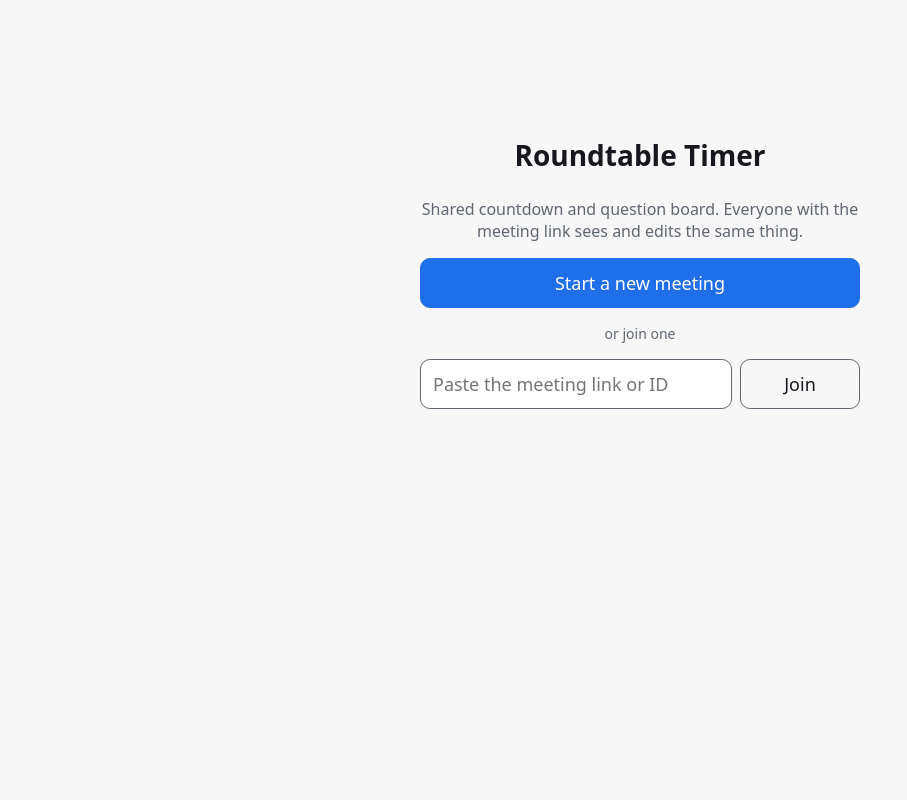
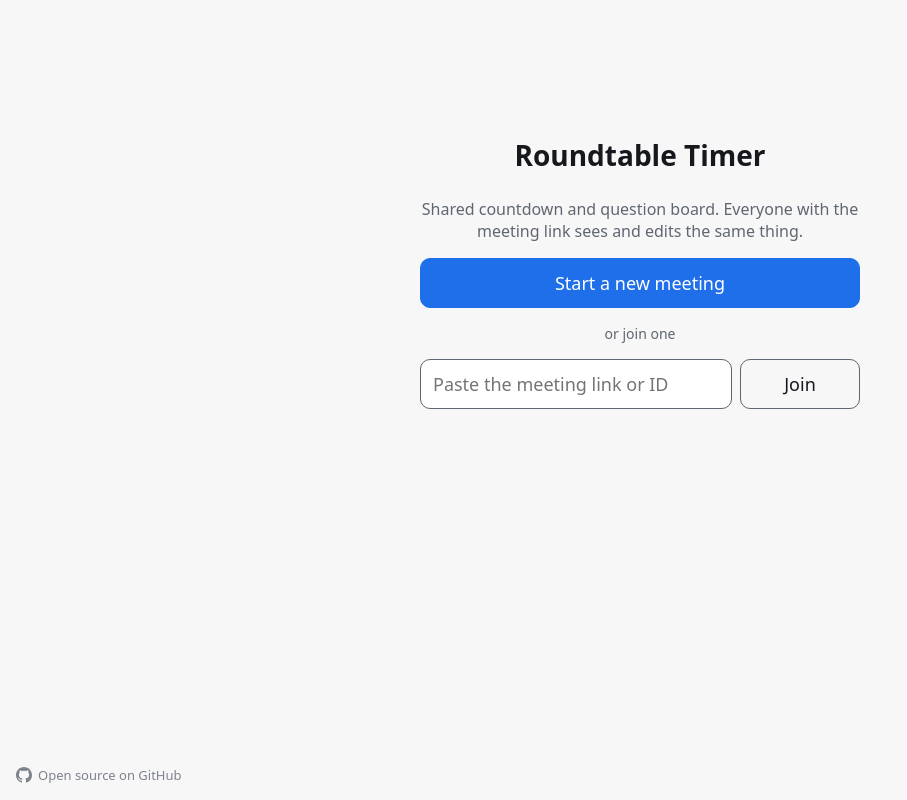
Before and after one commit to aviat/roundtable, a plain HTML site: page index.html in a window 1280 px wide. Shown: the whole page, without its empty margins (0-907 px from the left). Drawn offline with Linux system fonts and the light colour scheme.

Commit message:
Link to the GitHub repo from the page
Co-Authored-By: Claude Opus 5.5 <noreply@anthropic.com>

```diff
--- a/index.html
+++ b/index.html
@@ -127,6 +127,10 @@
   #conn .link-btn { color:var(--muted); text-decoration:none; }
   #conn .link-btn:hover, #conn .link-btn:focus-visible { color:var(--fg); }
   #connText { color:var(--done); }
+  #source { position:fixed; left:16px; bottom:16px; font-size:13px; color:var(--muted); text-decoration:none;
+            display:flex; align-items:center; gap:6px; opacity:.8; }
+  #source:hover, #source:focus-visible { color:var(--fg); opacity:1; }
+  #source svg { width:16px; height:16px; }
   #connText:empty { display:none; }
   #panelToggle { position:fixed; right:16px; bottom:16px; width:48px; height:48px; min-width:0; padding:0;
                  display:grid; place-items:center; border-radius:50%;
@@ -141,6 +145,11 @@
 </style>
 </head>
 <body class="controls-hidden">
+
+<a id="source" href="https://github.com/aviat/roundtable" target="_blank" rel="noopener">
+  <svg viewBox="0 0 16 16" fill="currentColor" aria-hidden="true"><path d="M8 0C3.58 0 0 3.58 0 8c0 3.54 2.29 6.53 5.47 7.59.4.07.55-.17.55-.38 0-.19-.01-.82-.01-1.49-2.01.37-2.53-.49-2.69-.94-.09-.23-.48-.94-.82-1.13-.28-.15-.68-.52-.01-.53.63-.01 1.08.58 1.23.82.72 1.21 1.87.87 2.33.66.07-.52.28-.87.51-1.07-1.78-.2-3.64-.89-3.64-3.95 0-.87.31-1.59.82-2.15-.08-.2-.36-1.02.08-2.12 0 0 .67-.21 2.2.82.64-.18 1.32-.27 2-.27.68 0 1.36.09 2 .27 1.53-1.04 2.2-.82 2.2-.82.44 1.1.16 1.92.08 2.12.51.56.82 1.27.82 2.15 0 3.07-1.87 3.75-3.65 3.95.29.25.54.73.54 1.48 0 1.07-.01 1.93-.01 2.2 0 .21.15.46.55.38A8.013 8.013 0 0016 8c0-4.42-3.58-8-8-8z"/></svg>
+  Open source on GitHub
+</a>
 
 <section id="join" hidden>
   <h1>Roundtable Timer</h1>
```
